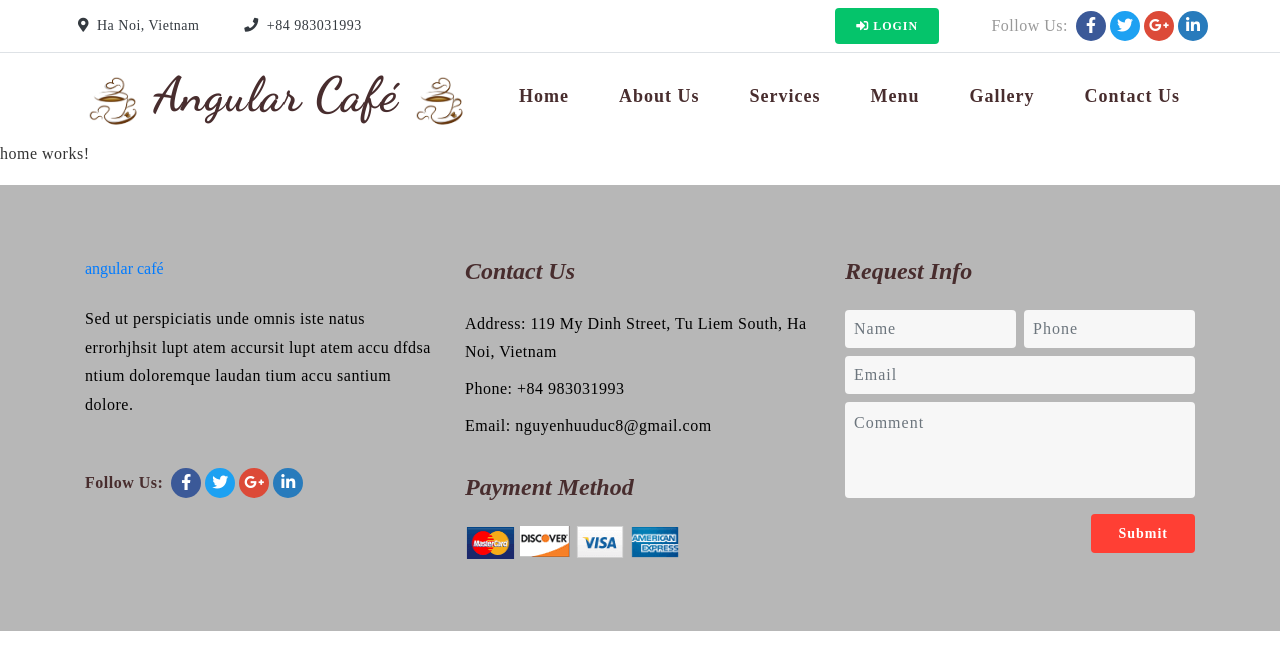
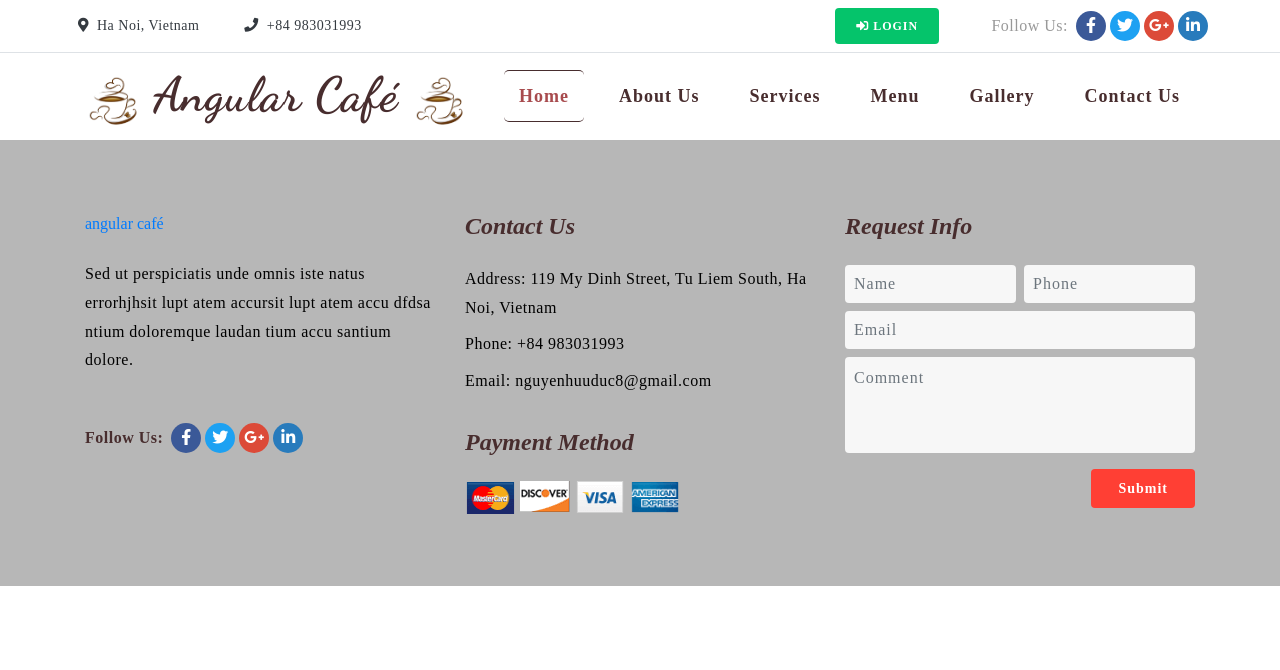
Before and after one commit to ducnguyenh/ducnguyenh.github.io, an Angular app in the folder angular-coffee/: page / in a window 1280 px wide. Shown: the top 670 px of the page. Built offline with nearby package versions, Linux system fonts and the light colour scheme; a web font is replaced by a local one.

Commit message:
fix-routerLinkActive

```diff
--- a/angular-coffee/src/app/app-routing.module.ts
+++ b/angular-coffee/src/app/app-routing.module.ts
@@ -5,7 +5,9 @@ import { Routes, RouterModule } from '@angular/router';
 const routes: Routes = [
   {
     path: '',
-    loadChildren: () => import('./components/home/home.module').then(m => m.HomeModule)
+    pathMatch: 'full',
+    loadChildren: () => import('./components/home/home.module').then(m => m.HomeModule),
+
   },
   {
     path: 'about-us',
--- a/angular-coffee/src/app/components/home/home.component.html
+++ b/angular-coffee/src/app/components/home/home.component.html
@@ -1 +1,96 @@
-<p>home works!</p>
+<!-- <div class="banner" id="home">
+		<div class="callbacks_container">
+			<ul class="rslides callbacks callbacks1" id="slider3">
+				<li id="callbacks1_s0" class="" style="display: block; float: none; position: absolute; opacity: 0; z-index: 1; transition: opacity 500ms ease-in-out 0s;">
+					<div class="slider-info bg1">
+						<div class="banner-text container">
+							<h4 class="movetxt text-left mb-3 agile-title text-capitalize">the dream cafe coffee shop </h4>
+							<div class="home">
+								<div class="resizing-h3">
+									<div class="stage">
+										<div class="cubespinner">
+											<div class="face1">
+												<h3> ground beans</h3>
+											</div>
+											<div class="face2">
+												<h3>freshly brewed</h3>
+											</div>
+											<div class="face3">
+												<h3>espresso</h3>
+											</div>
+											<div class="face4">
+												<h3>aftertaste</h3>
+											</div>
+										</div>
+									</div>
+								</div>
+							</div>
+							<a class="bt mt-4 text-capitalize scroll" href="#about" role="button"> read more
+								<i class="fas fa-angle-double-right"></i>
+							</a>
+						</div>
+					</div>
+				</li>
+				<li id="callbacks1_s1" style="display: block; float: none; position: absolute; opacity: 0; z-index: 1; transition: opacity 500ms ease-in-out 0s;" class="">
+					<div class="slider-info bg2">
+						<div class="banner-text container">
+							<h4 class="movetxt text-left mb-3 agile-title text-capitalize">start the day with great taste</h4>
+							<div class="home">
+								<div class="resizing-h3">
+									<div class="stage">
+										<div class="cubespinner">
+											<div class="face1">
+												<h3> ground beans</h3>
+											</div>
+											<div class="face2">
+												<h3>freshly brewed</h3>
+											</div>
+											<div class="face3">
+												<h3>espresso</h3>
+											</div>
+											<div class="face4">
+												<h3>aftertaste</h3>
+											</div>
+										</div>
+									</div>
+								</div>
+							</div>
+							<a class="bt mt-4 text-capitalize scroll" href="#about" role="button"> read more
+								<i class="fas fa-angle-double-right"></i>
+							</a>
+						</div>
+					</div>
+				</li>
+				<li id="callbacks1_s2" style="display: block; float: left; position: relative; opacity: 1; z-index: 2; transition: opacity 500ms ease-in-out 0s;" class="callbacks1_on">
+					<div class="slider-info bg3">
+						<div class="banner-text container">
+							<h4 class="movetxt text-left mb-3 agile-title text-capitalize">the ultimate coffee experience </h4>
+							<div class="home">
+								<div class="resizing-h3">
+									<div class="stage">
+										<div class="cubespinner">
+											<div class="face1">
+												<h3> ground beans</h3>
+											</div>
+											<div class="face2">
+												<h3>freshly brewed</h3>
+											</div>
+											<div class="face3">
+												<h3>espresso</h3>
+											</div>
+											<div class="face4">
+												<h3>aftertaste</h3>
+											</div>
+										</div>
+									</div>
+								</div>
+							</div>
+							<a class="bt mt-4 text-capitalize scroll" href="#about" role="button"> read more
+								<i class="fas fa-angle-double-right"></i>
+							</a>
+						</div>
+					</div>
+				</li>
+			</ul><ul class="callbacks_tabs callbacks1_tabs"><li class="callbacks1_s1"><a href="#" class="callbacks1_s1">1</a></li><li class="callbacks1_s2"><a href="#" class="callbacks1_s2">2</a></li><li class="callbacks1_s3 callbacks_here"><a href="#" class="callbacks1_s3">3</a></li></ul>
+		</div>
+	</div> -->
--- a/angular-coffee/src/app/shared/components/header/header.component.html
+++ b/angular-coffee/src/app/shared/components/header/header.component.html
@@ -18,6 +18,7 @@
         <a
           class="nav-links"
           [routerLink]="menu.routerLink"
+          [routerLinkActiveOptions]="{ exact: true }"
           routerLinkActive="active">
           {{ menu.name }}
         </a>
--- a/angular-coffee/src/app/shared/components/header/header.component.scss
+++ b/angular-coffee/src/app/shared/components/header/header.component.scss
@@ -49,7 +49,7 @@ nav.navbar-menu {
 
 .nav-links {
   padding: 10px;
-
+  &.active,
   &:hover,
   &:focus,
   &:active {
```
